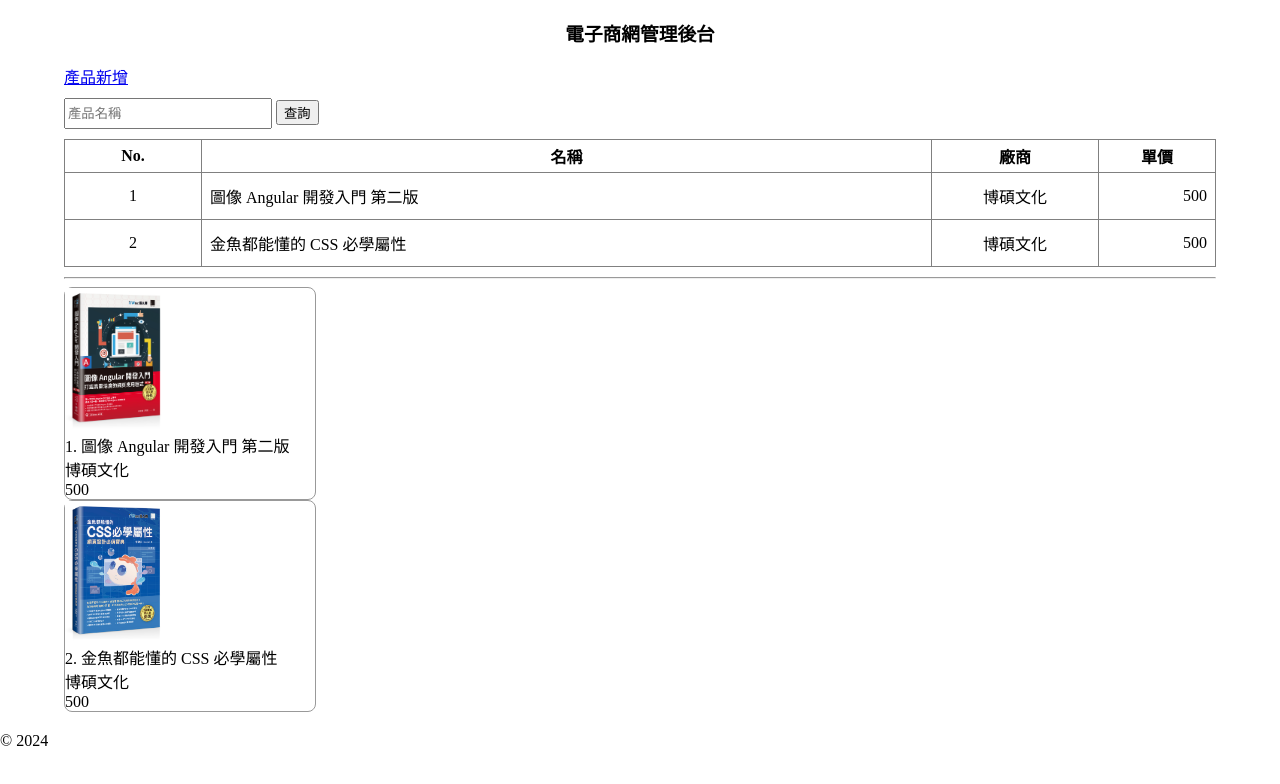
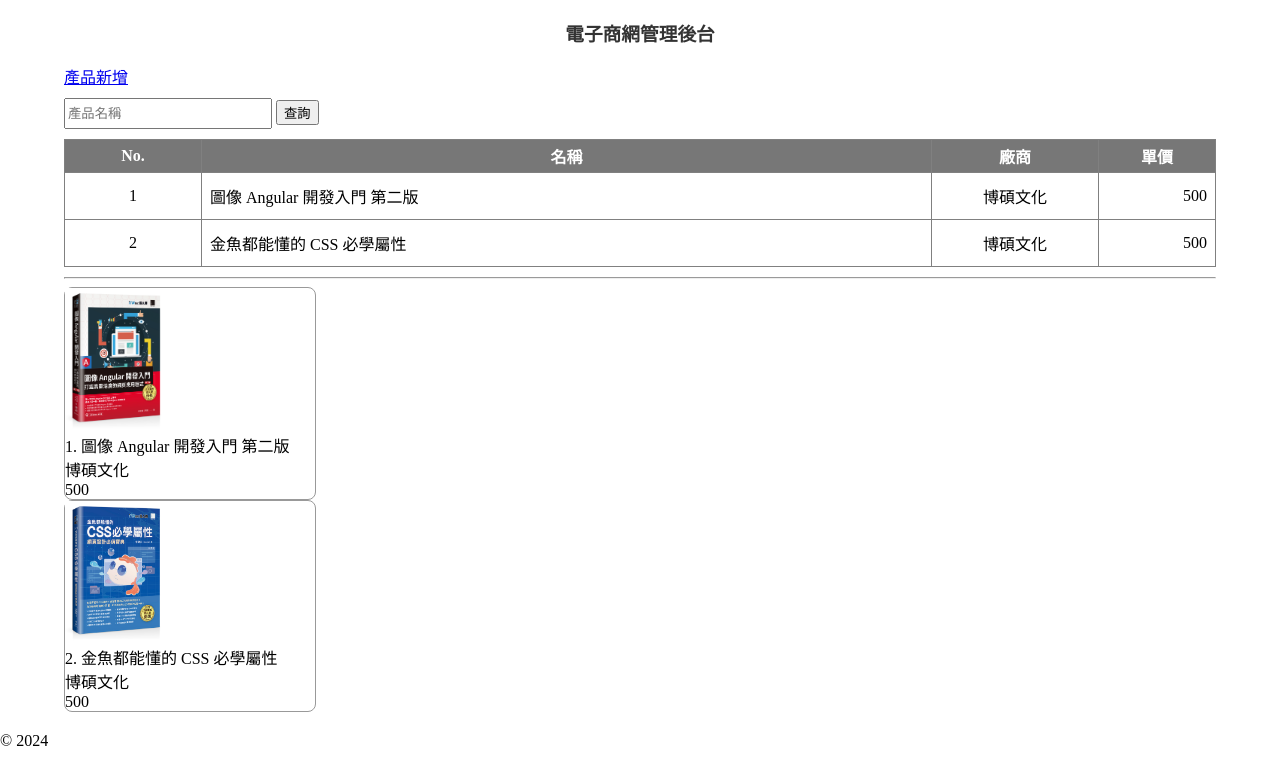
Before and after one commit to YuLin93123/mcu-113-1-web-13131112, a plain HTML site: page src/index.html in a window 1280 px wide. Drawn offline with Linux system fonts and the light colour scheme.

Commit message:
feat(css): 設定標題顏色與背景色格式

```diff
--- a/src/style.css
+++ b/src/style.css
@@ -5,6 +5,7 @@ body {
 
 h3 {
   text-align: center;
+  color: rgba(0, 0, 0, 0.8);
 }
 
 section.body {
@@ -38,6 +39,11 @@ td {
   height: 30px;
 }
 
+table th {
+  background-color: #777777;
+  color: white;
+}
+
 tr > td {
   padding: 8px;
 }
```
